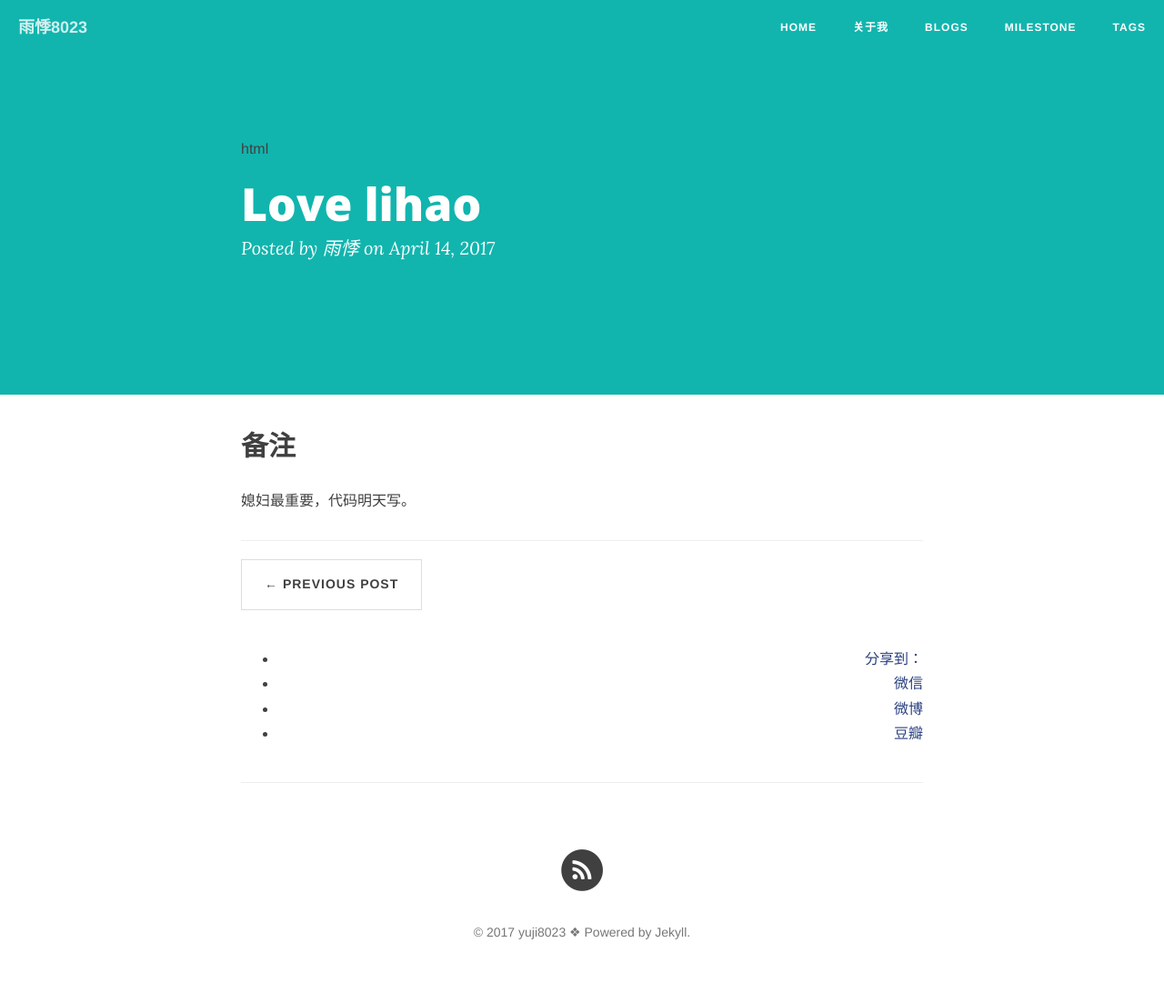
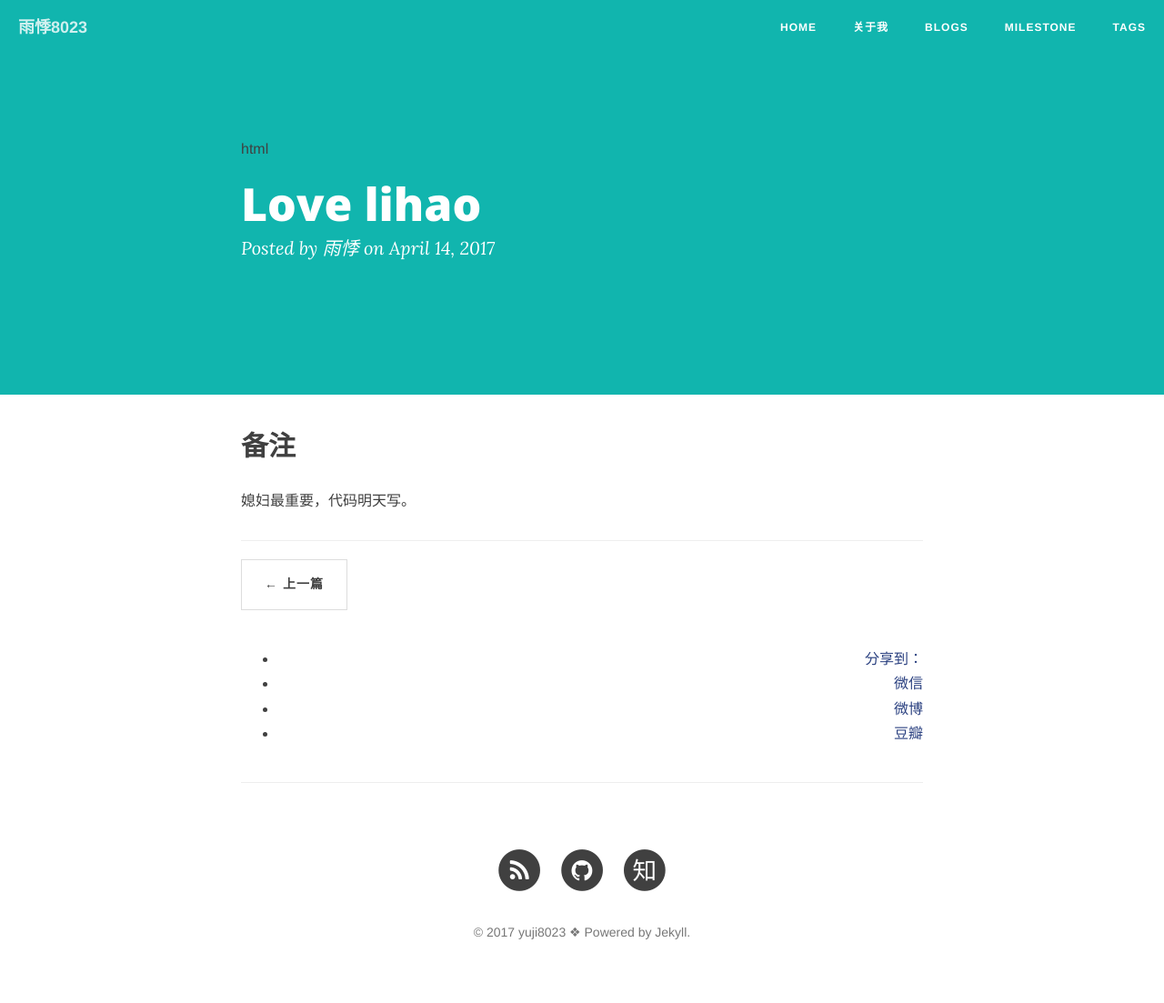
Before and after one commit to yuji8023/yuji8023.github.io, a Jekyll site: the page built from _posts/2017-04-13-love.md, in a window 1280 px wide. Shown: the whole page at 91% size. Built offline with Jekyll 4.4.1, drawn with Linux system fonts in a browser that asks for light colours; nearby versions of some CDN libraries; comment, search, counter and statistics services are not loaded.

Commit message:
last page

```diff
--- a/_config.yml
+++ b/_config.yml
@@ -18,10 +18,10 @@ favicon: img/favicon.png
 
 douban_username:
 twitter_username:
-github_username:
+github_username: hukangwei
 facebook_username:
 weibo_username:
-zhihu_username:
+zhihu_username: 雨悸
 
 # Build settings
 # use Github Flavored Markdown !important
--- a/_layouts/post.html
+++ b/_layouts/post.html
@@ -45,12 +45,12 @@ layout: default
                 <ul class="pager">
                     {% if page.previous.url %}
                     <li class="previous">
-                        <a href="{{ page.previous.url | prepend: site.baseurl | replace: '//', '/' }}" data-toggle="tooltip" data-placement="top" title="{{page.previous.title}}">&larr; Previous Post</a>
+                        <a href="{{ page.previous.url | prepend: site.baseurl | replace: '//', '/' }}" data-toggle="tooltip" data-placement="top" title="{{page.previous.title}}">&larr; 上一篇</a>
                     </li>
                     {% endif %}
                     {% if page.next.url %}
                     <li class="next">
-                        <a href="{{ page.next.url | prepend: site.baseurl | replace: '//', '/' }}" data-toggle="tooltip" data-placement="top" title="{{page.next.title}}">Next Post &rarr;</a>
+                        <a href="{{ page.next.url | prepend: site.baseurl | replace: '//', '/' }}" data-toggle="tooltip" data-placement="top" title="{{page.next.title}}">下一篇 &rarr;</a>
                     </li>
                     {% endif %}
                 </ul>
```
Also changed, not shown: archive.md (+1 -1 lines).
